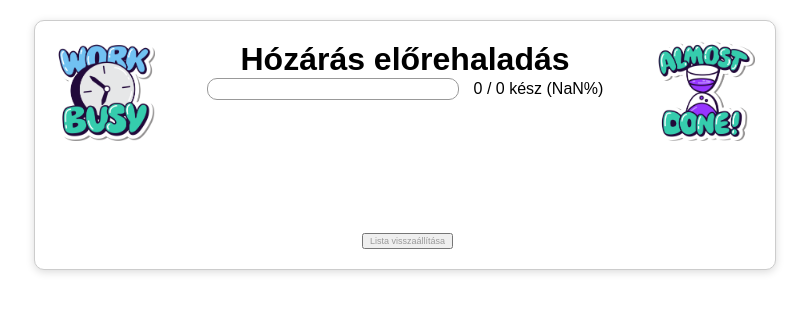
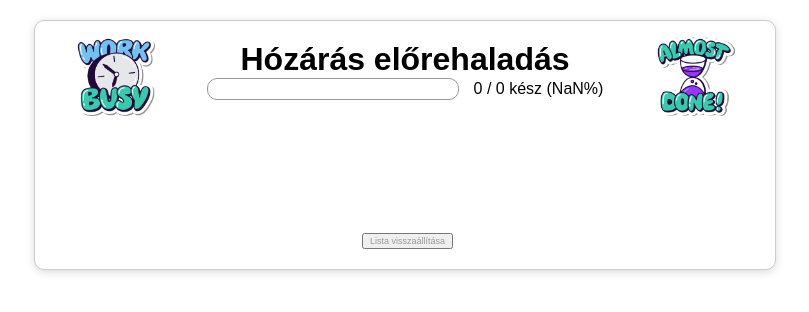
Before and after one commit to tsukihikari-aika/hozaras-elorehaladas, a plain HTML site: page index.html in a window 1280 px wide. Shown: the whole page, without its empty margins (235-1044 px from the left). Drawn offline with nearby package versions, Linux system fonts and the light colour scheme; no server answers.

Commit message:
Kép dizájn módosítás

```diff
--- a/index.html
+++ b/index.html
@@ -32,21 +32,21 @@ Hózárás előrehaladás
 	.bal-kep {
 		position: absolute;
 
-		top: 20px;
-		left: 20px;
+		top: 15px;
+		left: 40px;
 
-		width: 100px;
-		height: 100px;
+		width: 80px;
+		height: 80px;
 		}
 
 	.jobb-kep {
 		position: absolute;
 
-		top: 20px;
-		right: 20px;
+		top: 15px;
+		right: 40px;
 
-		width: 100px;
-		height: 100px;
+		width: 80px;
+		height: 80px;
 		}
 
 	.toolbar {
```
